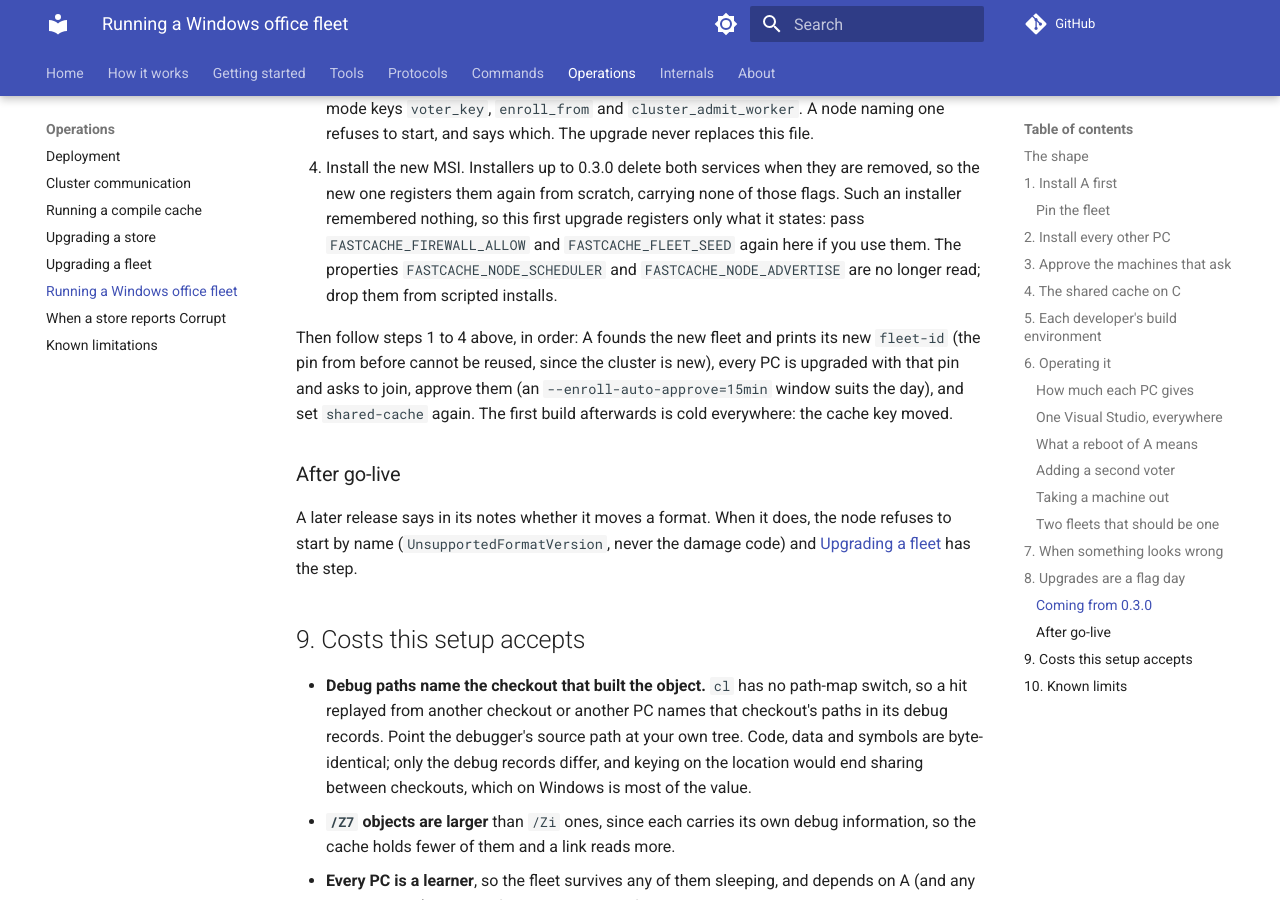
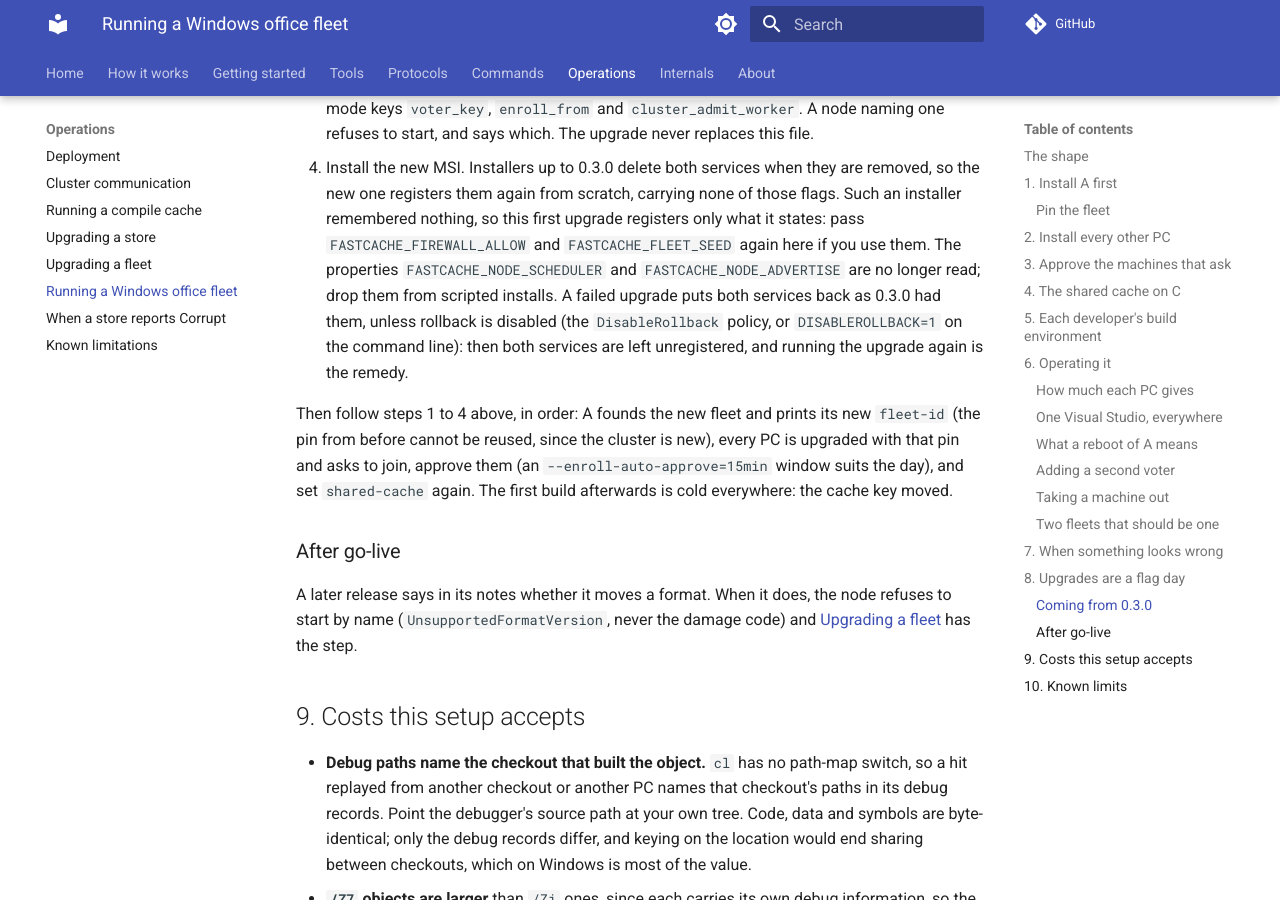
Before and after one commit to LASTRADA-Software/fastcached, an MkDocs documentation site: the page built from docs/operations/windows-office-fleet.md, in a window 1280 px wide and 900 px high, scrolled down 10381 px. Built offline with MkDocs 1.6.1 and Material for MkDocs 9.7.7, drawn with Linux system fonts in a browser that asks for light colours; comment, search, counter and statistics services are not loaded.

```diff
--- a/docs/operations/windows-office-fleet.md
+++ b/docs/operations/windows-office-fleet.md
@@ -404,7 +404,9 @@ The go-live upgrade starts every machine afresh. On **every** machine, A include
    remembered nothing, so this first upgrade registers only what it states: pass
    `FASTCACHE_FIREWALL_ALLOW` and `FASTCACHE_FLEET_SEED` again here if you use them. The
    properties `FASTCACHE_NODE_SCHEDULER` and `FASTCACHE_NODE_ADVERTISE` are no longer read; drop
-   them from scripted installs.
+   them from scripted installs. A failed upgrade puts both services back as 0.3.0 had them, unless
+   rollback is disabled (the `DisableRollback` policy, or `DISABLEROLLBACK=1` on the command
+   line): then both services are left unregistered, and running the upgrade again is the remedy.
 
 Then follow steps 1 to 4 above, in order: A founds the new fleet and prints its new `fleet-id`
 (the pin from before cannot be reused, since the cluster is new), every PC is upgraded with
```
Also changed, not shown: .agent/rules/platform-service-and-config.md (+8 -1 lines), 7 other files.
